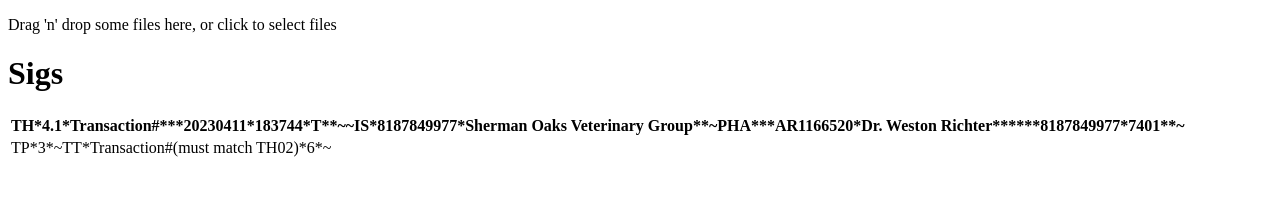
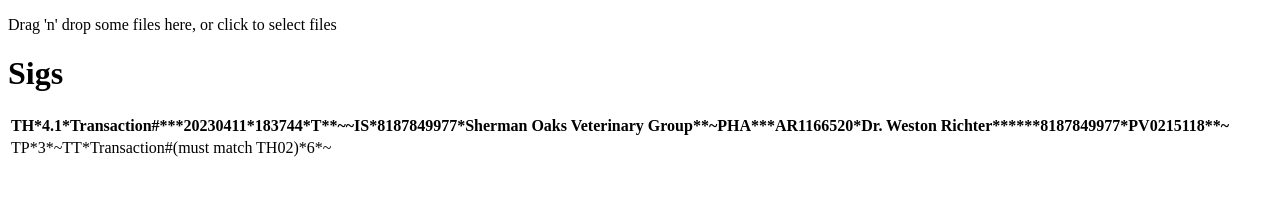
Before and after one commit to Lailadenman/Controlled-Drug, a React (Create React App) app: page / in a window 1280 px wide. Shown: the top 206 px of the page. Built offline with nearby package versions, Linux system fonts and the light colour scheme.

Commit message:
License num change

```diff
--- a/src/App.js
+++ b/src/App.js
@@ -119,7 +119,7 @@
                     <tr>
                         {/* <th>Header</th> */}
                         {/* Make sure to change 'T' to 'P' when done testing */}
-                        <th>TH*4.1*Transaction#***{currYear}{currMonStr}{currDayStr}*{currHour}{currMin}{currSec}*T**~~IS*8187849977*Sherman Oaks Veterinary Group**~PHA***AR1166520*Dr. Weston Richter******8187849977*7401**~</th>
+                        <th>TH*4.1*Transaction#***{currYear}{currMonStr}{currDayStr}*{currHour}{currMin}{currSec}*T**~~IS*8187849977*Sherman Oaks Veterinary Group**~PHA***AR1166520*Dr. Weston Richter******8187849977*PV0215118**~</th>
                     </tr>
                 </thead>
                 <tbody>
@@ -184,7 +184,7 @@
                                 medMonth = parsedData['Medication Timestamp'].split(' ')[0].split('-')[0] ? parsedData['Medication Timestamp'].split(' ')[0].split('-')[0] : 'MISSING MED DATE (MONTH)';
                                 medDay = parsedData['Medication Timestamp'].split(' ')[0].split('-')[1] ? parsedData['Medication Timestamp'].split(' ')[0].split('-')[1] : 'MISSING MED DATE (DAY)';
                                 productId = parsedData['Product Identifier'] ? parsedData['Product Identifier'] : 'MISSING PRODUCT ID';
-                                medQty = parsedData['Dispensed'].slice(1) ? parsedData['Dispensed'].slice(1, parsedData['Dispensed'].indexOf('.') + 1) : 'MISSING QTY';
+                                medQty = parsedData['Dispensed'].slice(1) ? parsedData['Dispensed'].slice(1, (parsedData['Dispensed'].indexOf('.') + 1)) : 'MISSING QTY';
                                 deaReg = parsedData['DEA Reg No.'] ? parsedData['DEA Reg No.'] : 'MISSING DEA NUM';
                             }
 
```
